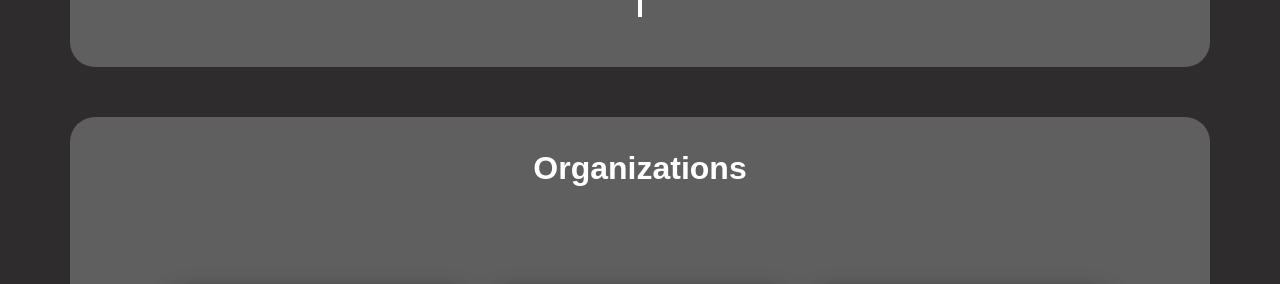
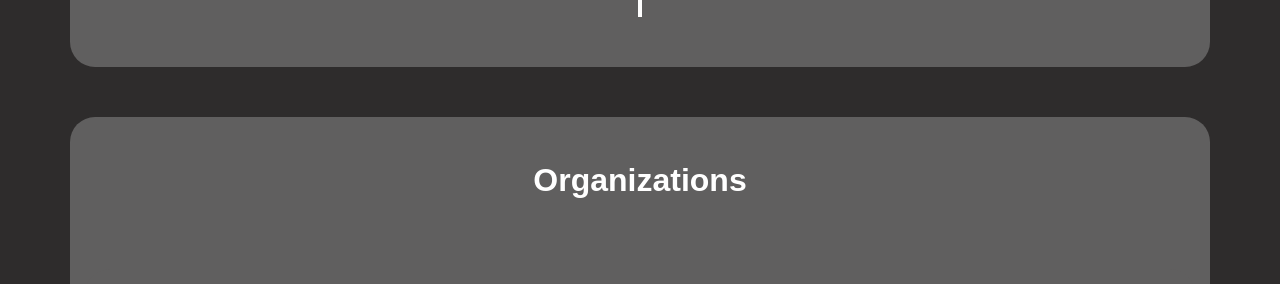
Before and after one commit to carloscasellas/shpe-pw-template, a website: page public/index.html in a window 1280 px wide. Shown: the part 3149-3433 px from the top of the page. Drawn offline with nearby package versions, Linux system fonts and the light colour scheme.

Commit message:
Added #organizations items

```diff
--- a/public/main.css
+++ b/public/main.css
@@ -61,6 +61,15 @@ a:hover {
 #skills .row {
     color: white;
     padding-top: 20px;
+}
+
+#organizations .row {
+    padding-top: 12px;
+    padding-bottom: 12px;
+}
+
+#organizations .card-link {
+    color: var(--maroon);
 }
 
 /* START style icons */
```
